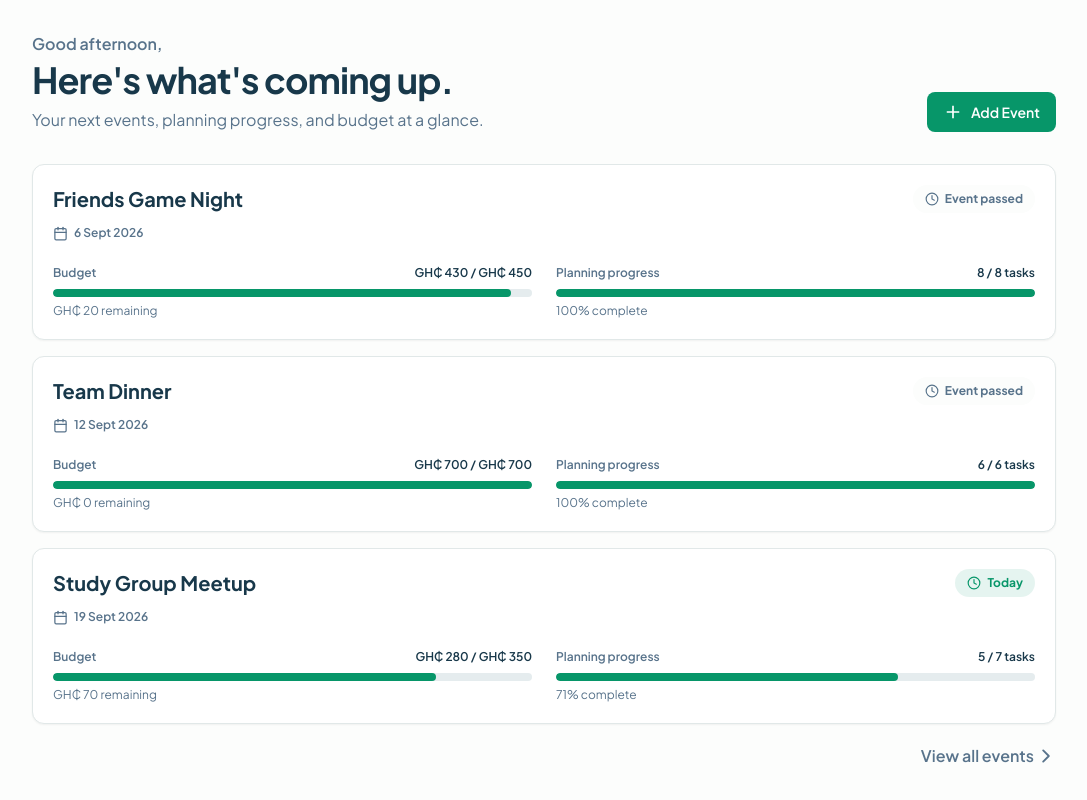
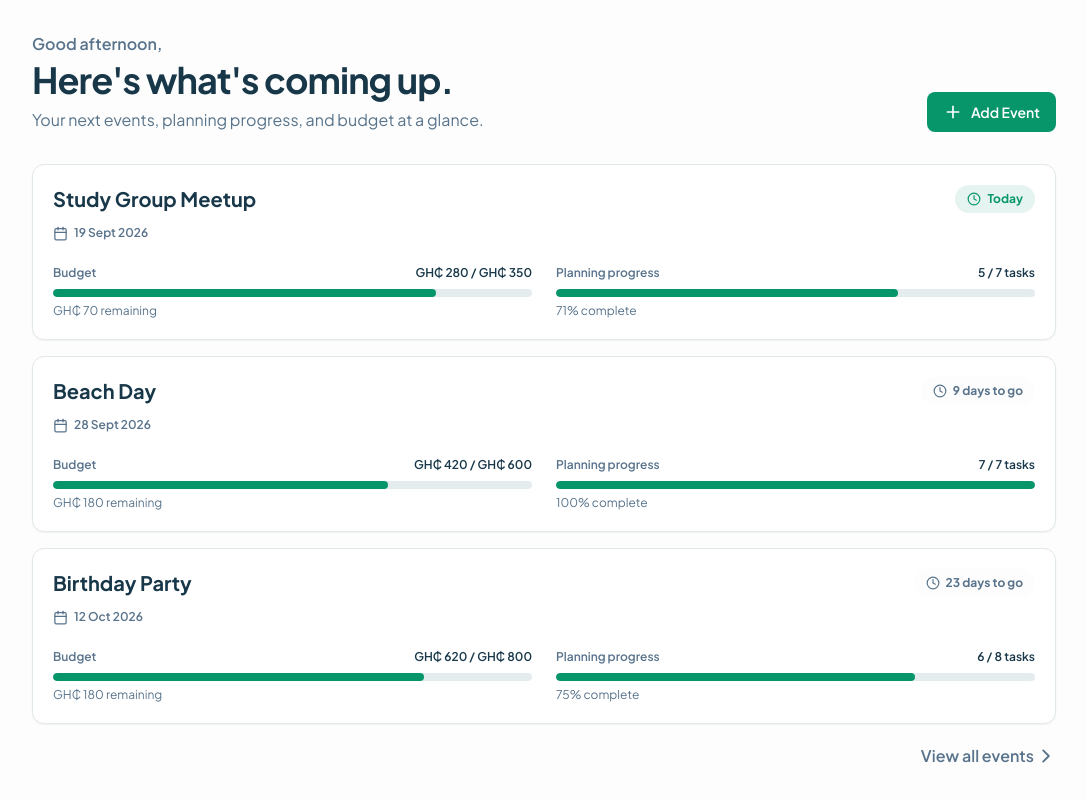
Before and after one commit to Xebec186/planit, a React (Vite) app: page / in a window 1280 px wide. Shown: the whole page, without its empty margins (96-1183 px from the left). Built offline with nearby package versions, Linux system fonts and the light colour scheme.

Commit message:
prioritize displaying upcoming events

```diff
--- a/src/components/EventList.jsx
+++ b/src/components/EventList.jsx
@@ -3,12 +3,15 @@ import { IoChevronForward } from "react-icons/io5";
 import EventListItem from "./EventListItem";
 
 function EventList({ events = [], showAll = true, max = 3 }) {
-  // TODO: Add sort by prop to sort by custom order in events page
   let displayedEvents = events;
 
   if (!showAll) {
-    displayedEvents = events
-      .toSorted((a, b) => {
+    // set baseline to start of today (00:00:00) so today's events are part of upcoming events
+    const now = new Date();
+    now.setHours(0, 0, 0, 0);
+    const todayTimestamp = now.getTime();
+
+    const sortedEvents = [...events].sort((a, b) => {
       const dateA = new Date(a.date).getTime();
       const dateB = new Date(b.date).getTime();
 
@@ -17,8 +20,25 @@ function EventList({ events = [], showAll = true, max = 3 }) {
       if (isNaN(dateB)) return -1;
 
       return dateA - dateB;
-      })
-      .slice(0, max);
+    });
+
+    // filter for upcoming events
+    const upcomingEvents = sortedEvents.filter((event) => {
+      const eventDate = new Date(event.date).getTime();
+      return !isNaN(eventDate) && eventDate >= todayTimestamp;
+    });
+
+    displayedEvents = (
+      upcomingEvents.length > 0 ? upcomingEvents : sortedEvents
+    ).slice(0, max);
+  }
+
+  if (events.length === 0) {
+    return (
+      <div className="py-6 text-center text-sm text-planit-text-muted">
+        No events found.
+      </div>
+    );
   }
 
   return (
```
Lines whose indentation alone changed are shown as unchanged.
